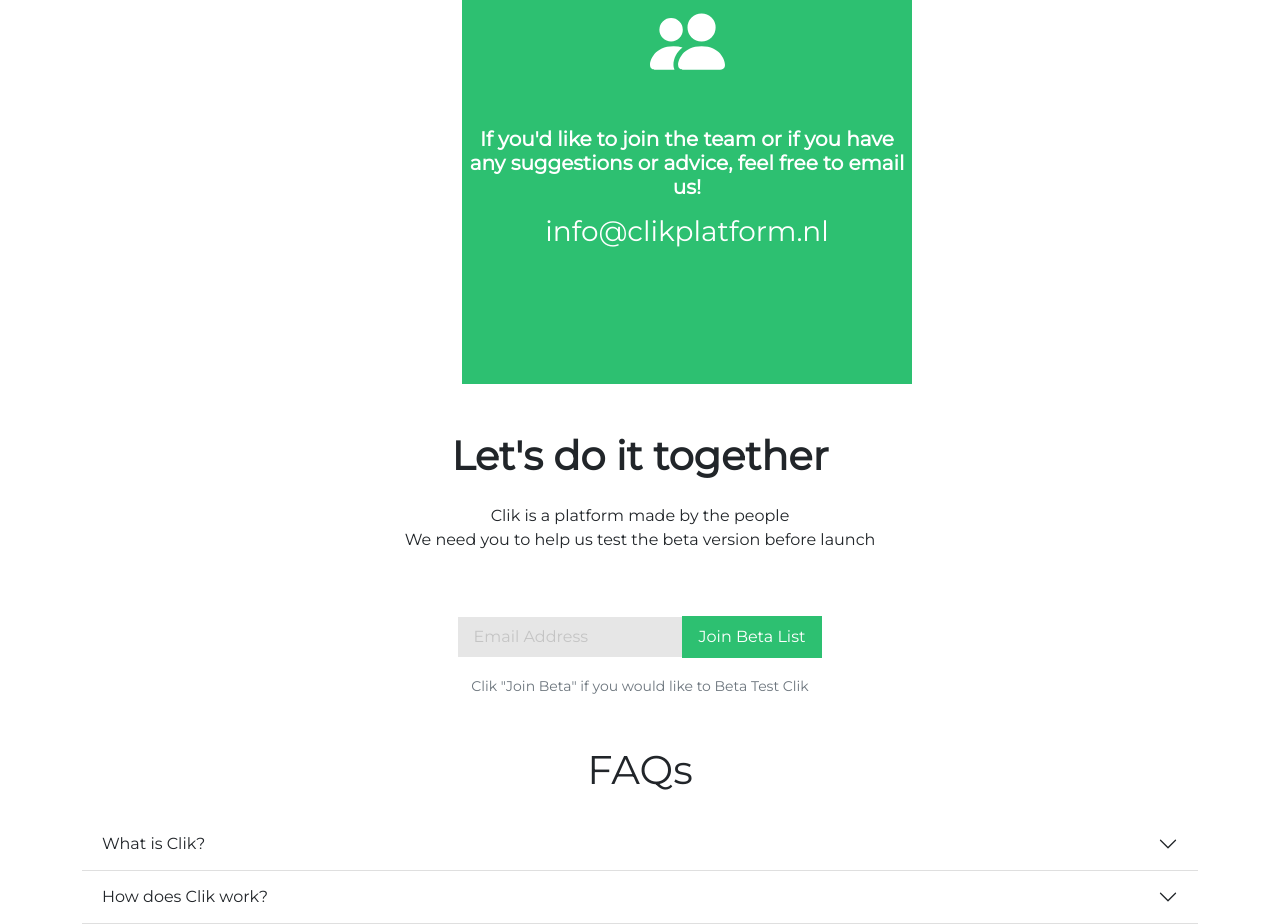
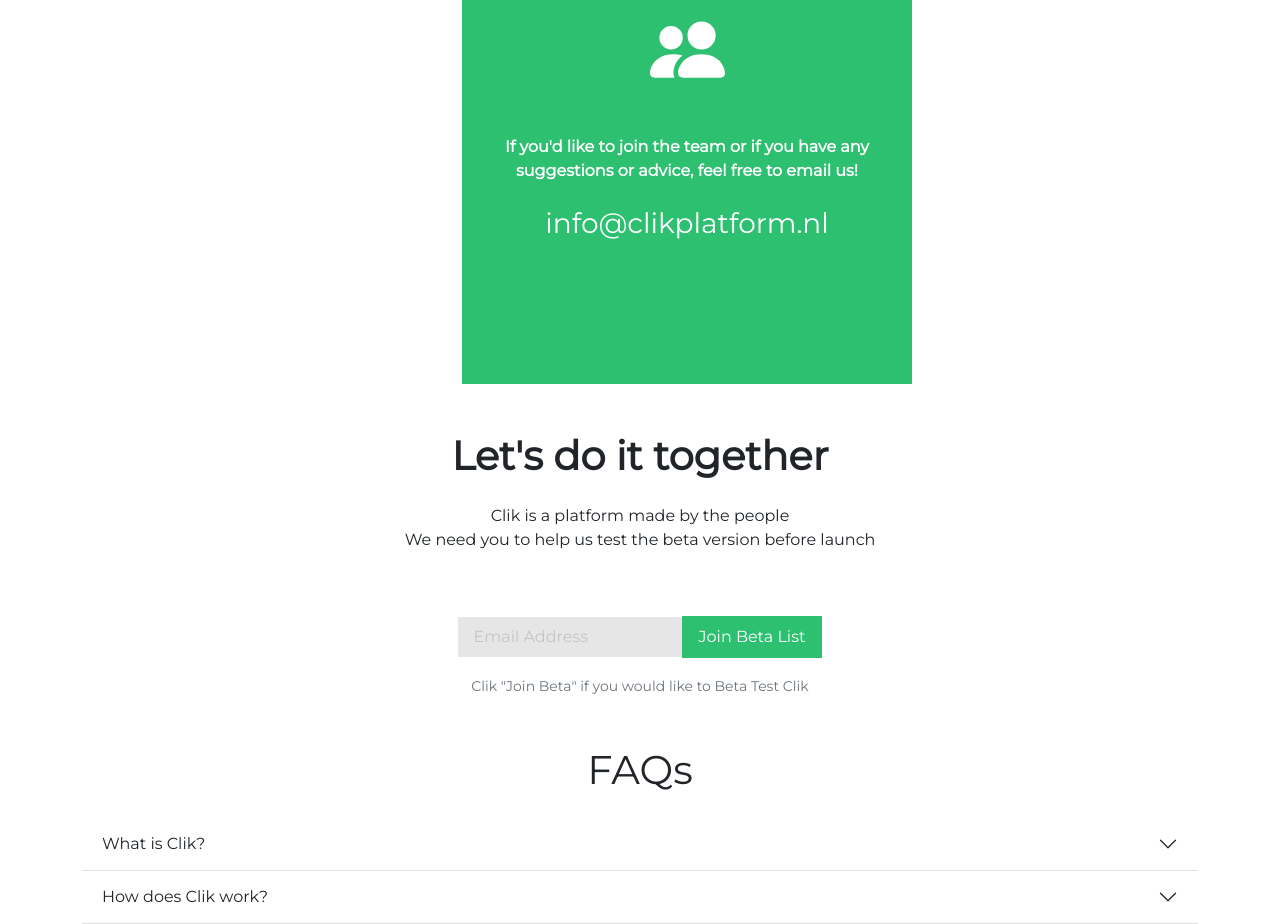
Before and after one commit to liranneta23/clik-landing-page, a Next.js app: page / in a window 1280 px wide. Shown: the part 1800-2724 px from the top of the page. Built offline with nearby package versions, Linux system fonts and the light colour scheme; no server answers.

Commit message:
fix desgin detintouch

```diff
--- a/pages/components/GetInTouch.js
+++ b/pages/components/GetInTouch.js
@@ -92,7 +92,7 @@ const GetInTouch = () => {
         <Col md={4}>
           <article className="my-card green big" data-aos="zoom-in">
             <BsFillPeopleFill size={75} color="white" />
-            <h5 className="tiny-padding text-white text-center bolder">If you&apos;d like to join the team or if you have any suggestions or advice, feel free to email us!</h5>
+            <p className="tiny-padding text-white text-center bolder">If you&apos;d like to join the team or if you have any suggestions or advice, feel free to email us!</p>
             <h3><address className="white my-2"> info@clikplatform.nl</address></h3>
             {/* <span className="text-white card-a ">
               <Link href="#get-in-touch">Join The Team</Link>
```
